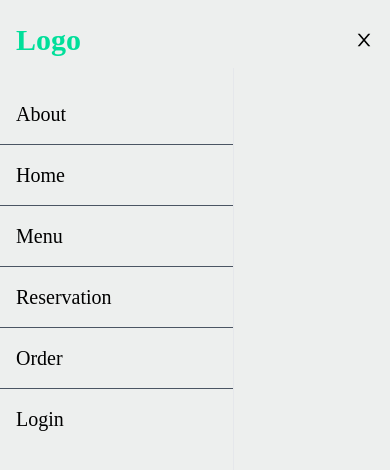
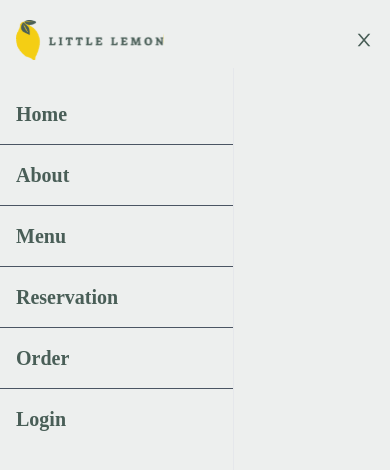
Before and after one commit to dextercayago/little-lemon-capstone-meta, a React (Create React App) app: page / in a window 390 px wide. Shown: the top 470 px of the page. Built offline with nearby package versions, Linux system fonts and the light colour scheme; a web font is replaced by a local one.

Commit message:
fixed nav font

```diff
--- a/src/components/Navbar.js
+++ b/src/components/Navbar.js
@@ -1,6 +1,7 @@
 import React from "react";
 import {AiOutlineClose, AiOutlineMenu} from 'react-icons/ai'
 import { useState } from "react";
+import logo from "../assets/nav-logo.svg"
 
 
 const Navbar = () => {
@@ -10,30 +11,31 @@ const Navbar = () => {
         setNav(!nav)
     }
     return (
-        <div className="flex text-xl mt-5 justify-between items-center h-10 max-w-[1240px] mx-auto px-4">
-            <h1 className="w-full text-3xl font-bold text-[#00df9a] mt-25"> Logo
-            </h1>
+        <div className="flex text-2xl text-primary-gray font-bold mt-5 justify-between items-center h-10 max-w-[1240px] mx-auto px-4">
+            <a href="/"><img src={logo} /></a>
             <ul className="hidden md:flex">
+                <li className="p-4">Home</li>
                 <li className="p-4">About</li>
-                <li className="p-4">Home</li>
                 <li className="p-4">Menu</li>
                 <li className="p-4">Reservation</li>
                 <li className="p-4">Order</li>
                 <li className="p-4">Login</li>
             </ul>
-            <div onClick={handleNav} className='block md:hidden'>
+            <div className='block md:hidden'>
+            <div onClick={handleNav} >
             {!nav ? <AiOutlineClose size={20}/> : <AiOutlineMenu size={20} />}
             </div>
-            <div className={!nav ? 'fixed text-xl left-0 mt-5 top-12 w-[60%] border-r bourder-r-gray-900 h-full bg-[#edefee] ease-in-out duration-500 mt-150' : 'fixed left-[-100%]' }>
+            <div className={!nav ? 'fixed text-primary-gray text-xl  font-bold left-0 mt-5 top-12 w-[60%] border-r bourder-r-gray-900 h-full bg-[#edefee] ease-in-out duration-500 mt-150' : 'fixed left-[-100%]' }>
             <ul className="pt-4">
+                <li className="p-4 border-b border-gray-600">Home</li>
                 <li className="p-4 border-b border-gray-600">About</li>
-                <li className="p-4 border-b border-gray-600">Home</li>
                 <li className="p-4 border-b border-gray-600">Menu</li>
                 <li className="p-4 border-b border-gray-600">Reservation</li>
                 <li className="p-4 border-b border-gray-600">Order</li>
                 <li className="p-4">Login</li>
             </ul>
             </div>
+            </div>
         </div>
     )
 }
--- a/tailwind.config.js
+++ b/tailwind.config.js
@@ -4,7 +4,17 @@ module.exports = {
     "./src/**/*.{js,jsx,ts,tsx}",
   ],
   theme: {
-    extend: {},
+    extend: {
+      colors:{
+        'primary-gray':'#495e57',
+        'primary-yellow' : '#f4ce14',
+        'secondary-dark' : '#EE9972',
+        'secondary-light' : '#FBDABB',
+        'highlight-ligh' : '#EDEFEE',
+        'highlight-dark' : '#333333'
+    }
+
+    },
   },
   plugins: [],
 }
```
Also changed, not shown: src/assets/nav-logo.svg (added), 1 other file (tests, documents, lock files or other folders).
